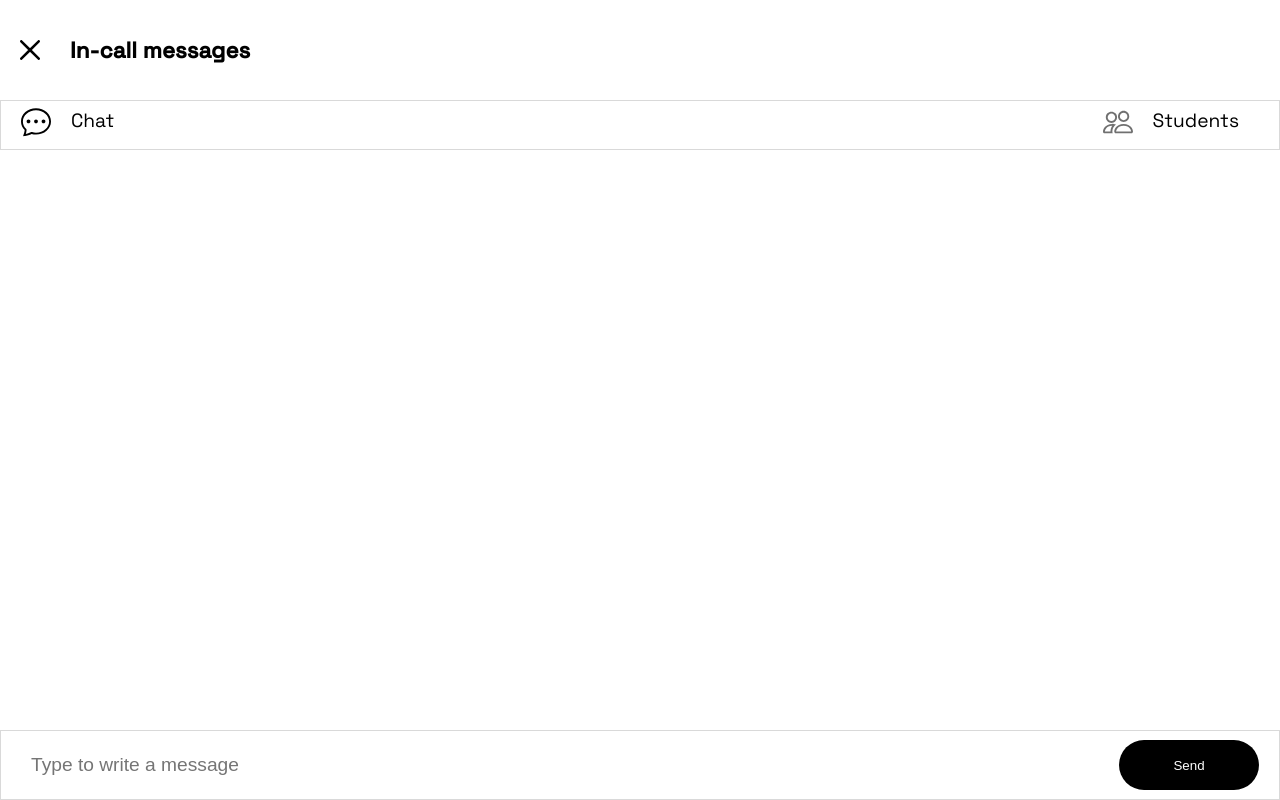
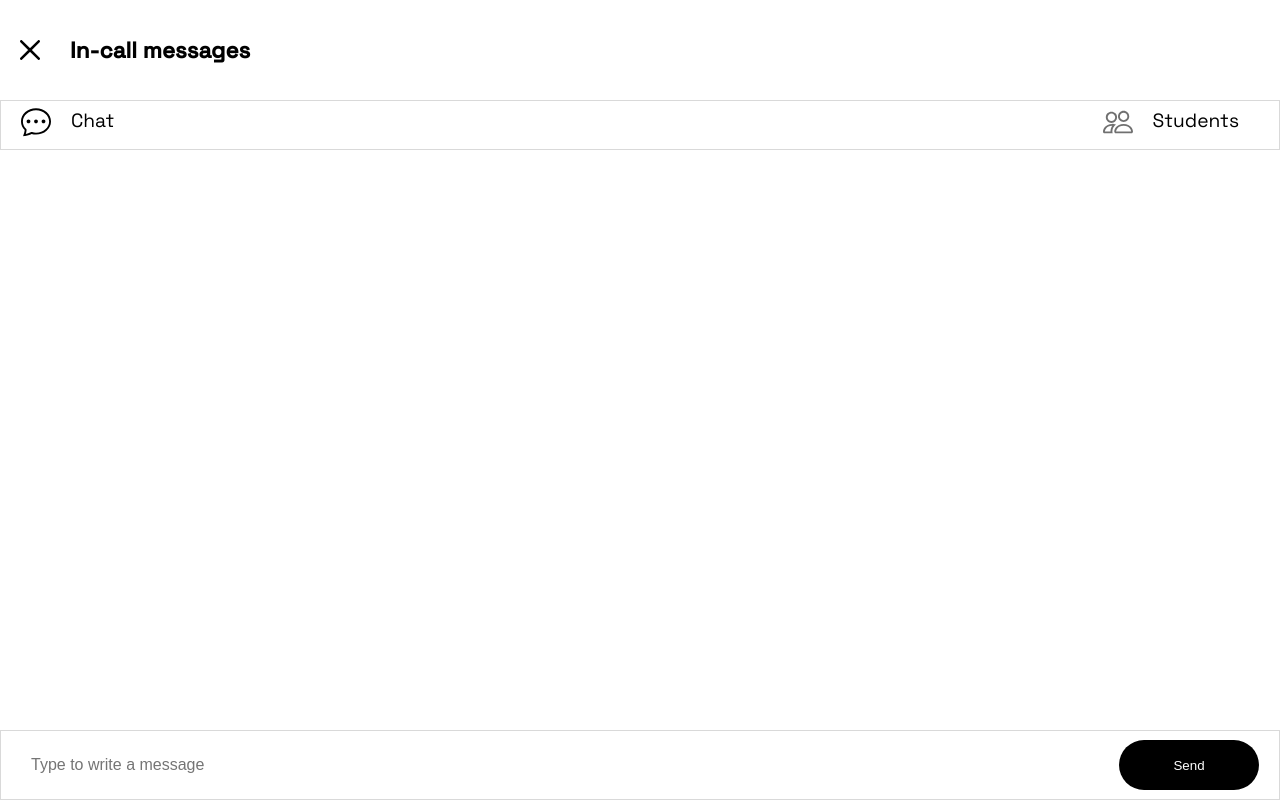
Before and after one commit to demilade211/klas-test, a Next.js app: page /chat in a window 1280 px wide. Built offline with nearby package versions, Linux system fonts and the light colour scheme.

Commit message:
reduced message box

```diff
--- a/styles/Home.module.css
+++ b/styles/Home.module.css
@@ -78,7 +78,7 @@
   height: auto;
   display: flex;
   justify-content: space-around;
-  padding: 5px;
+  padding: 9px;
 }
 .button-container{
   border: 1px solid #00000026;
--- a/styles/chat.module.css
+++ b/styles/chat.module.css
@@ -42,5 +42,5 @@
     border: none;
     padding: 10px;
     outline: none;
-    font-size: 1.2rem;
+    font-size: 1rem;
 }
```
